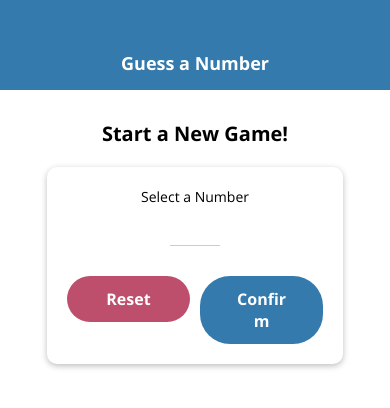
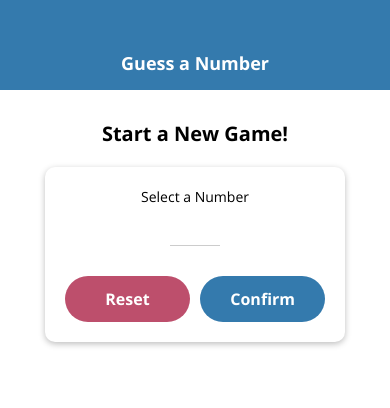
Before and after one commit to stormcloud266/number-guess, a React Native app: screen / in a window 390 px wide. Shown: the top 408 px of the page. Built offline with nearby package versions, Linux system fonts and the light colour scheme.

Commit message:
add dimension api for smaller screens

```diff
--- a/screens/GameScreen.tsx
+++ b/screens/GameScreen.tsx
@@ -1,5 +1,5 @@
 import React, { ReactElement, useState, useRef, useEffect } from 'react'
-import { View, StyleSheet, Alert, ScrollView, FlatList } from 'react-native'
+import { View, StyleSheet, Alert, Dimensions, FlatList } from 'react-native'
 import { Ionicons } from '@expo/vector-icons'
 import NumberContainer from '../components/NumberContainer'
 import Card from '../components/Card'
@@ -112,7 +112,8 @@ const styles = StyleSheet.create({
   buttonContainer: {
     flexDirection: 'row',
     justifyContent: 'space-around',
-    marginTop: 20,
+    marginTop: Dimensions.get('window').height > 600 ? 20 : 10,
+    marginBottom: 20,
     width: 330,
     maxWidth: '80%',
   },
--- a/screens/StartScreen.tsx
+++ b/screens/StartScreen.tsx
@@ -5,6 +5,7 @@ import {
   TouchableWithoutFeedback,
   Keyboard,
   Alert,
+  Dimensions,
 } from 'react-native'
 import Card from '../components/Card'
 import Input from '../components/Input'
@@ -108,8 +109,9 @@ const styles = StyleSheet.create({
     marginVertical: 20,
   },
   inputContainer: {
-    width: 300,
-    maxWidth: '80%',
+    width: '80%',
+    minWidth: 300,
+    maxWidth: '95%',
     alignItems: 'center',
   },
   input: {
@@ -124,6 +126,7 @@ const styles = StyleSheet.create({
   },
   button: {
     width: '48%',
+    maxWidth: Dimensions.get('window').width / 3,
   },
   summaryContainer: {
     marginTop: 20,
```
